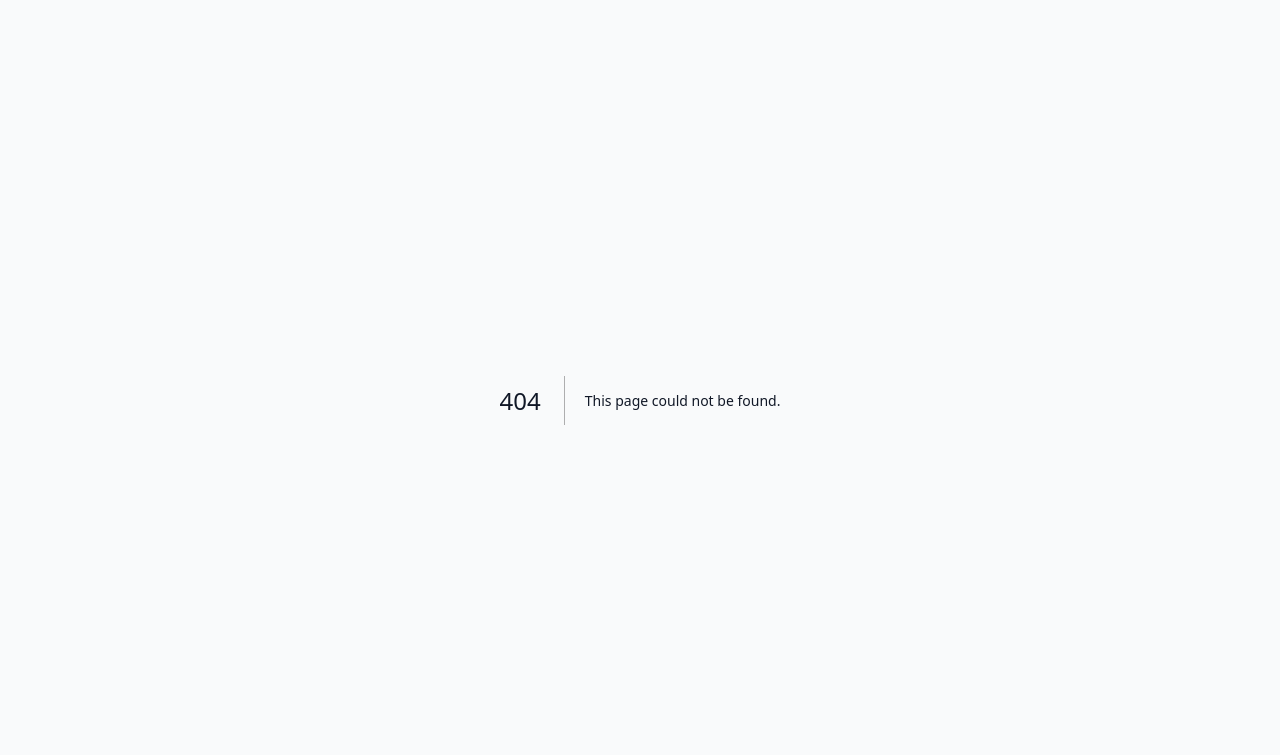
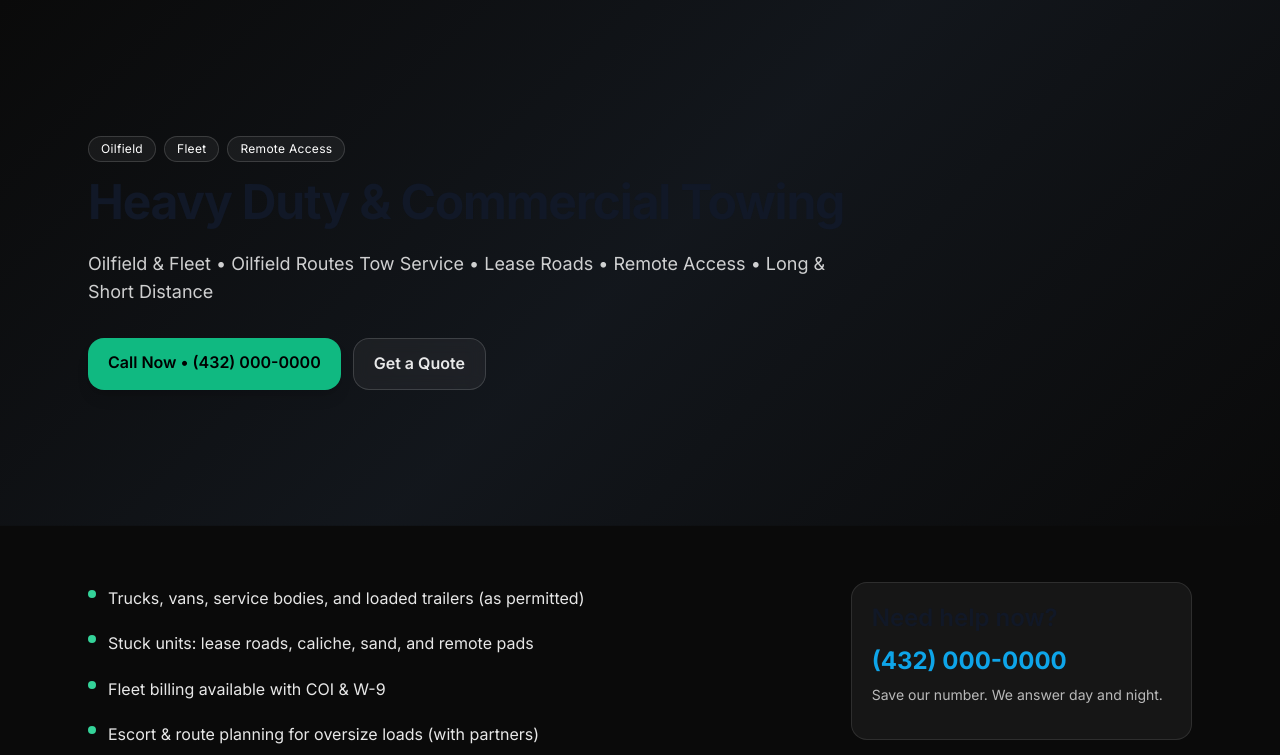
Before and after one commit to davidlibby1415-prog/A-H-Towing-and-Recovery, a Next.js app: page /heavy-duty-commercial-towing in a window 1280 px wide. Before the commit this address had no page. Shown: the top 755 px of the page. Built offline with nearby package versions, Linux system fonts and the light colour scheme; no server answers.

Commit message:
Create page.tsx

```diff
--- /dev/null
+++ b/app/heavy-duty-commercial-towing/page.tsx
@@ -0,0 +1,27 @@
+// FILE: /app/heavy-duty-commercial-towing/page.tsx
+
+import type { Metadata as MD } from "next";
+import ServicePage from "@/components/ServicePage";
+
+export const metadata: MD = {
+  title: "Heavy Duty & Commercial Towing | A & H Towing & Recovery",
+  description:
+    "Oilfield & fleet support. Lease roads, remote access, winch-outs, and long/short distance HD tows.",
+};
+
+export default function Page() {
+  return (
+    <ServicePage
+      title="Heavy Duty & Commercial Towing"
+      subtitle="Oilfield & Fleet • Oilfield Routes Tow Service • Lease Roads • Remote Access • Long & Short Distance"
+      bullets={[
+        "Trucks, vans, service bodies, and loaded trailers (as permitted)",
+        "Stuck units: lease roads, caliche, sand, and remote pads",
+        "Fleet billing available with COI & W-9",
+        "Escort & route planning for oversize loads (with partners)",
+        "Yard to yard, site to yard, site to shop moves",
+      ]}
+      badges={[{ label: "Oilfield" }, { label: "Fleet" }, { label: "Remote Access" }]}
+    />
+  );
+}
```
